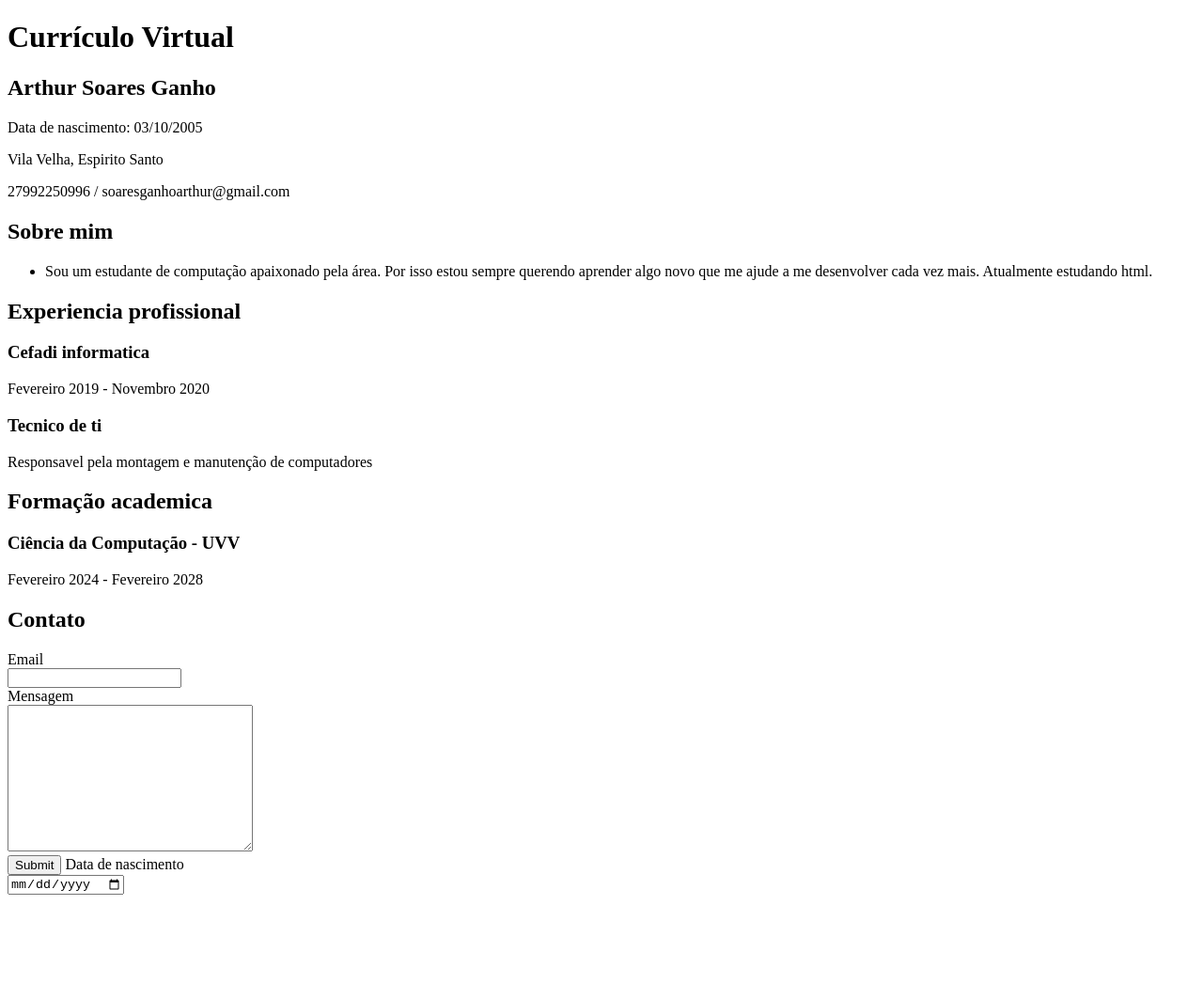
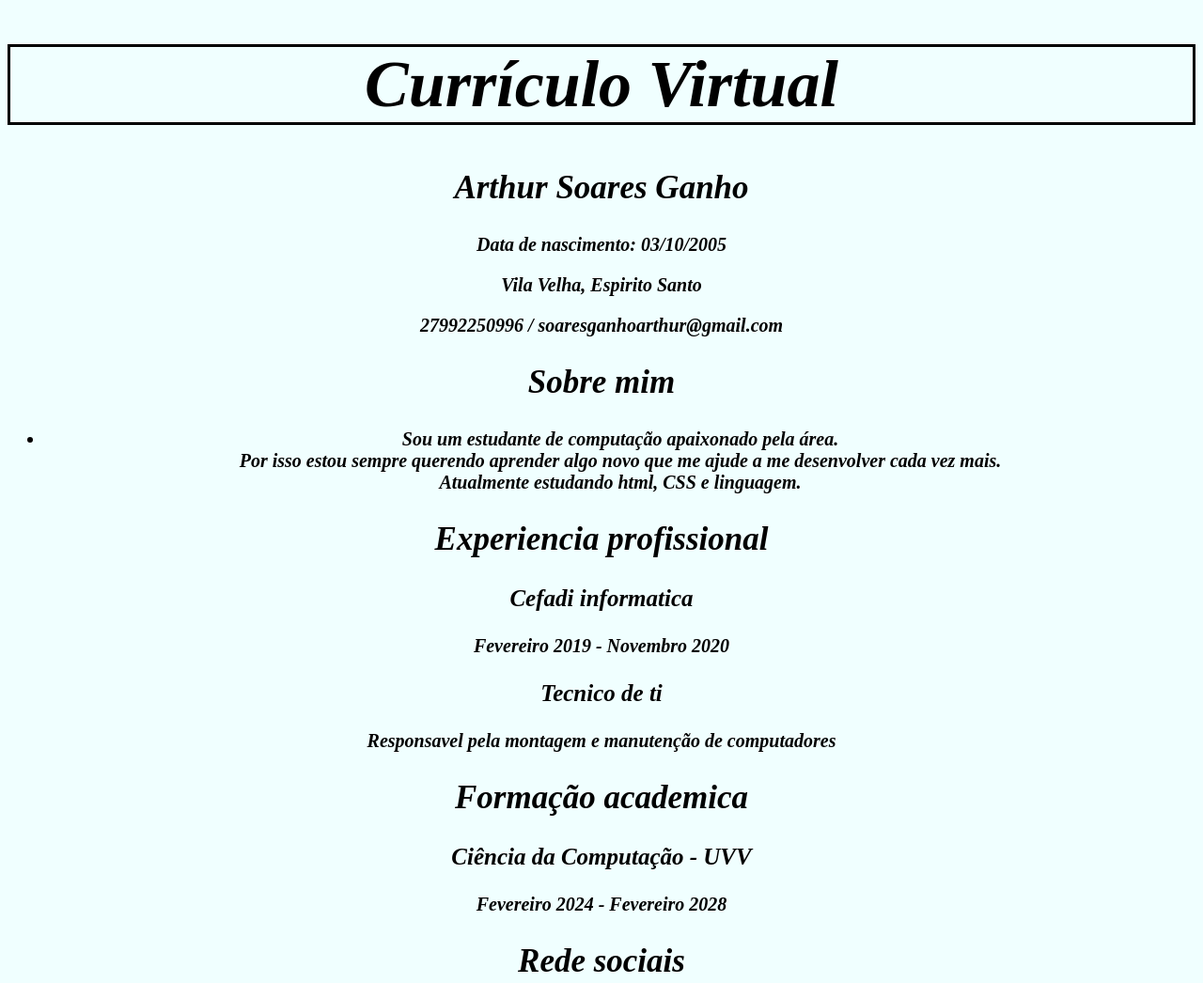
Before and after one commit to ArtySG/Curr-culo-VirtualCC1MC-, a plain HTML site: page index.html in a window 1280 px wide. Shown: the top 1046 px of the page at 94% size. Before the commit the page ends 960 px from the top, so only its background shows below. Drawn offline with Linux system fonts and the light colour scheme.

Commit message:
Implementação de CSS

```diff
--- /dev/null
+++ b/index.css
@@ -0,0 +1,28 @@
+* {
+    text-align: center;
+    font-style: oblique;
+    text-size-adjust: 41px;
+
+    background-color: azure;
+    animation: 5s infinite;
+}
+
+h1 {
+    border: 3px solid black;
+    font-size: 70px;
+    text-align: center;
+
+}
+
+h2 {
+    font-size: 35px;
+}
+
+h3 {
+    font-size: 25px;
+}
+
+p,
+li {
+    font-size: 20px;
+}
--- a/index.html
+++ b/index.html
@@ -1,11 +1,12 @@
 <!DOCTYPE html>
 <html head>
-
+<link rel="stylesheet" href="index.css">
 <title>Currículo Virtual</title>
 </head>
 
 <body>
-    <h1>Currículo Virtual</h1>
+    <strong>
+        <h1>Currículo Virtual </h1>
         <h2>Arthur Soares Ganho</h2>
         <p>Data de nascimento: 03/10/2005</p>
         <p>Vila Velha, Espirito Santo</p>
@@ -13,9 +14,9 @@
         <h2>Sobre mim</h2>
         <ul>
             <li>
-            Sou um estudante de computação apaixonado pela área.
+                Sou um estudante de computação apaixonado pela área. <br>
                 Por isso estou sempre querendo aprender algo novo que me ajude a me desenvolver
-            cada vez mais. Atualmente estudando html.
+                cada vez mais.<br> Atualmente estudando html, CSS e linguagem.
             </li>
         </ul>
         <h2>Experiencia profissional</h1>
@@ -26,7 +27,13 @@
             <h2>Formação academica</h2>
             <h3>Ciência da Computação - UVV</h3>
             <p>Fevereiro 2024 - Fevereiro 2028</p>
+            <h2>Rede sociais</h2>
+
+            <img src="https://logos-world.net/wp-content/uploads/2020/04/Instagram-icon-Logo-2016-present.png" alt="https://github.com/ArtySG"
+                style="width:104px;height:80px;">
                 <h2>Contato</h2>
+
+    </strong>
     <form action="" method="get">
         <label for="Email">Email</label>
         <br>
```
Lines whose indentation alone changed are shown as unchanged.
